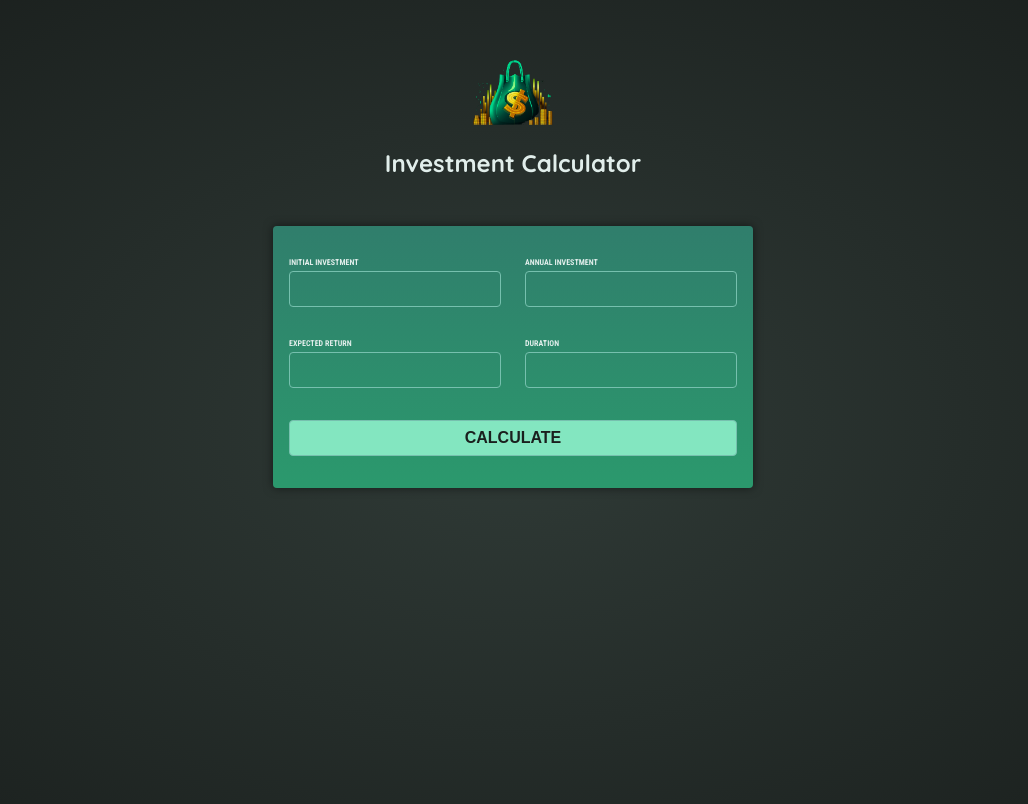
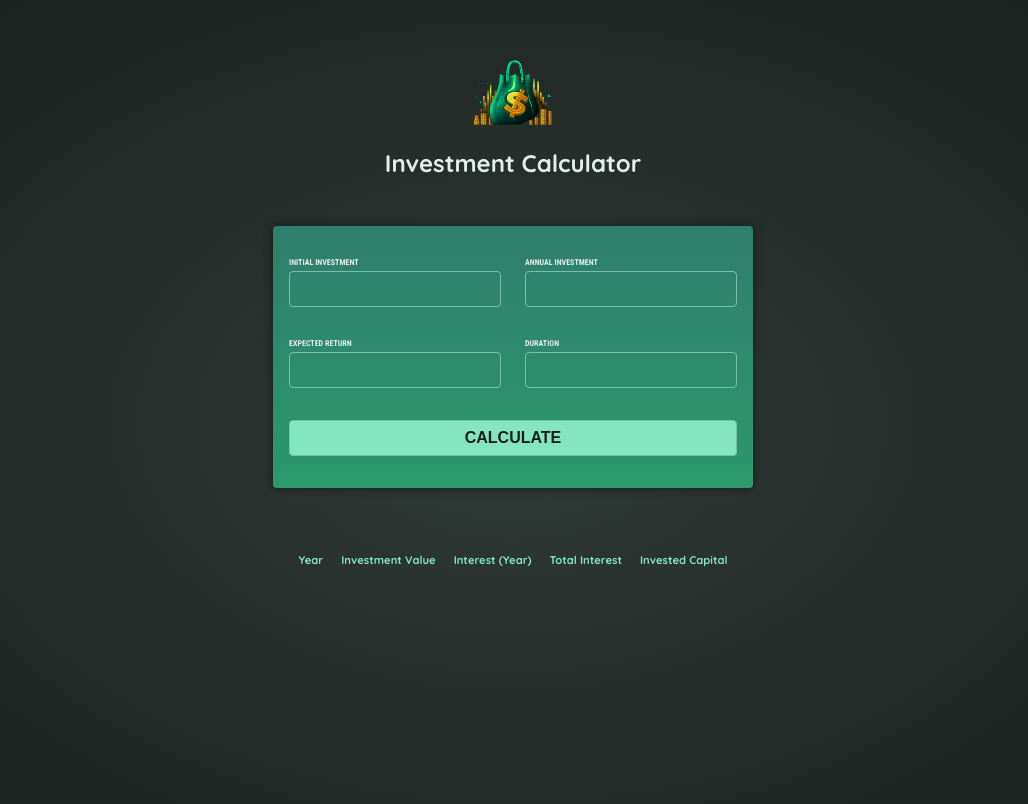
Before and after one commit to danield75/investment-calculator, an Angular app: page / in a window 1280 px wide. Shown: the top 804 px of the page, without its empty margins (127-1155 px from the left). Built offline with nearby package versions, Linux system fonts and the light colour scheme.

Commit message:
Added investment-results component

```diff
--- a/src/app/app.component.html
+++ b/src/app/app.component.html
@@ -1,2 +1,3 @@
 <app-header />
 <app-user-input />
+<app-investment-results />
--- /dev/null
+++ b/src/app/investment-results/investment-results.component.css
@@ -0,0 +1,19 @@
+table {
+    max-width: 50rem;
+    margin: 2rem auto;
+    padding: 1rem;
+    table-layout: fixed;
+    border-spacing: 1rem;
+    text-align: right;
+  }
+
+  table thead {
+    font-size: 0.7rem;
+    color: #83e6c0;
+  }
+
+  table tbody {
+    font-family: "Roboto Condensed", sans-serif;
+    font-size: 0.85rem;
+    color: #c2e9e0;
+  }
--- /dev/null
+++ b/src/app/investment-results/investment-results.component.html
@@ -0,0 +1,14 @@
+<table>
+    <thead>
+        <tr>
+            <th>Year</th>
+            <th>Investment Value</th>
+            <th>Interest (Year)</th>
+            <th>Total Interest</th>
+            <th>Invested Capital</th>
+        </tr>
+    </thead>
+    <tbody>
+
+    </tbody>
+</table>
```
Also changed, not shown: src/app/app.module.ts (+14 -8 lines), src/app/investment-results/investment-results.component.ts (added, +9 -0 lines).
